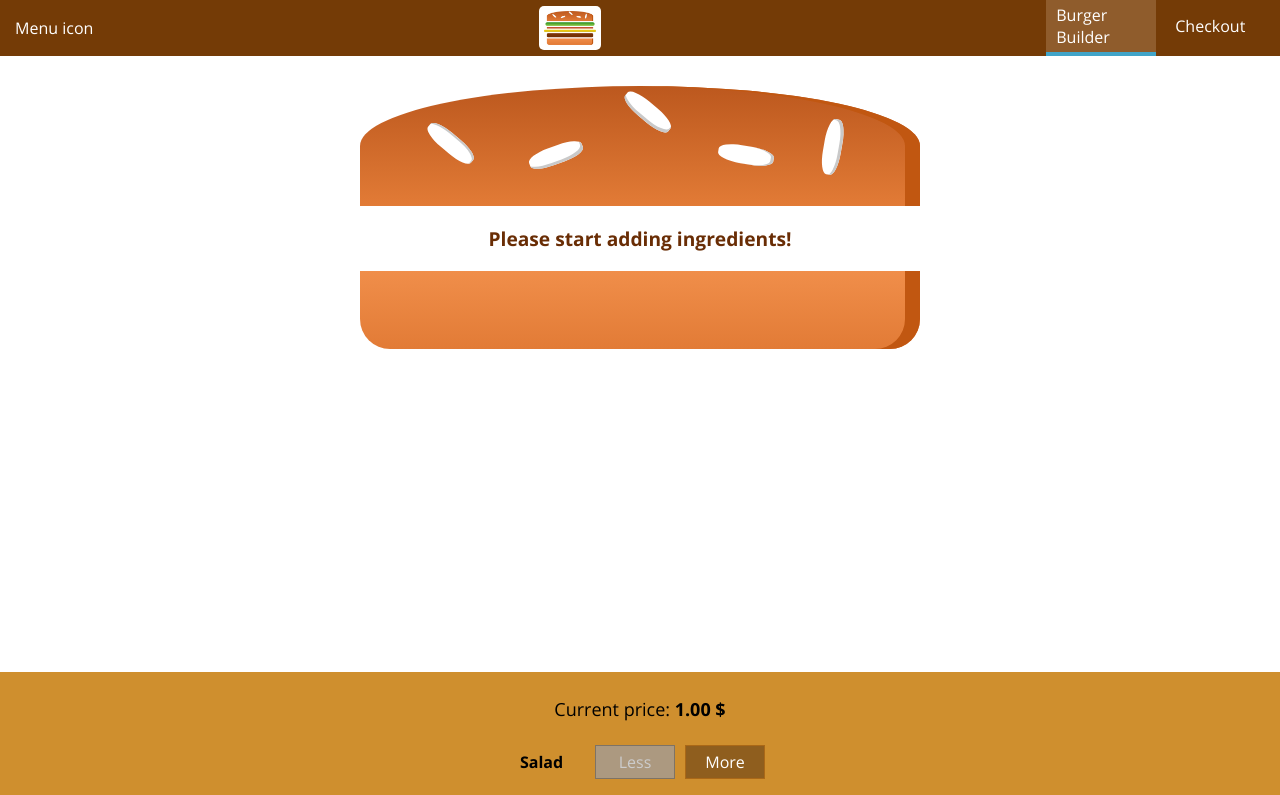
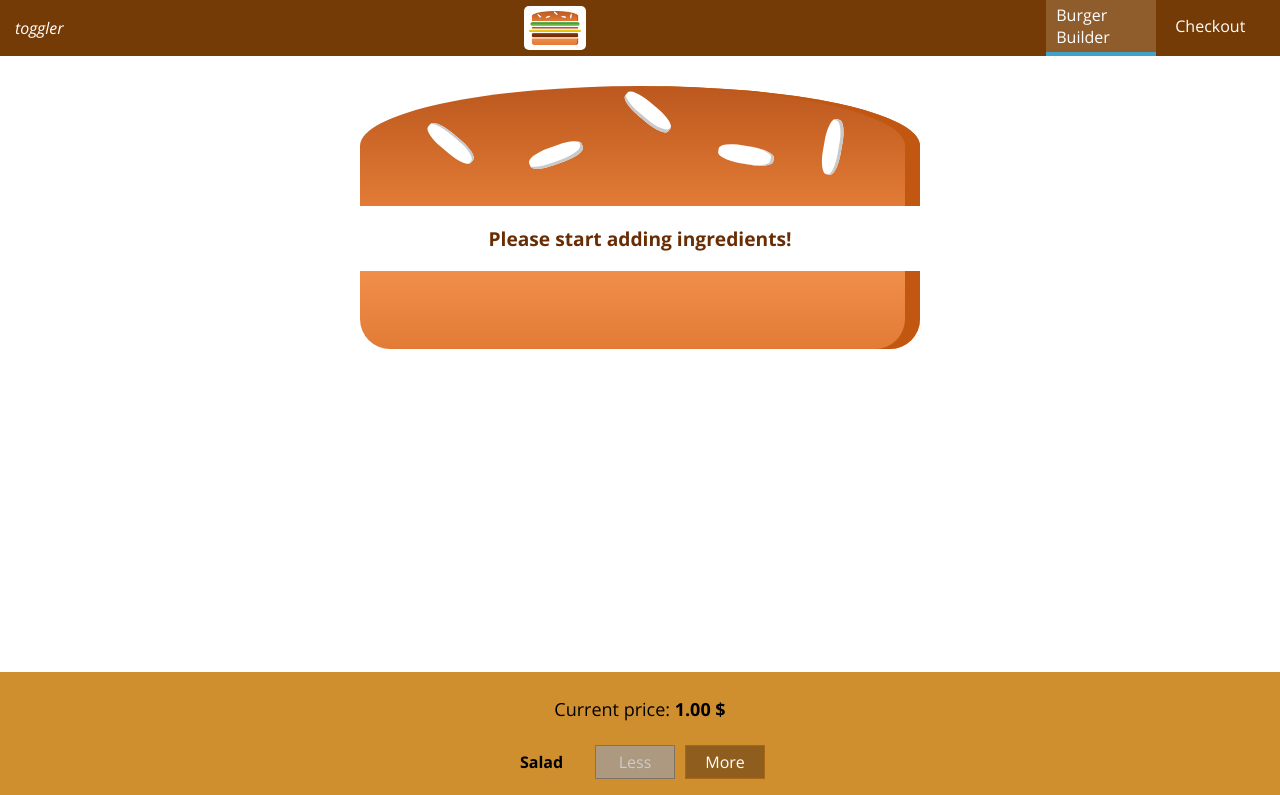
Before and after one commit to ChingizPro/burger-builder, a React (Create React App) app: page / in a window 1280 px wide. Shown: the top 795 px of the page. Built offline with nearby package versions, Linux system fonts and the light colour scheme.

Commit message:
Create a separate toggler component for sidedrawer menu

```diff
--- /dev/null
+++ b/src/Components/Navigation/SideDrawer/MenuToggler/MenuToggler.js
@@ -0,0 +1,7 @@
+import React from 'react';
+
+const MenuToggler = props => (
+    <div onClick={props.clicked}><em>toggler</em></div>
+)
+
+export default MenuToggler;
--- a/src/Components/Navigation/Toolbar/Toolbar.js
+++ b/src/Components/Navigation/Toolbar/Toolbar.js
@@ -3,10 +3,11 @@ import React from 'react';
 import classes from './Toolbar.module.css';
 import Logo from '../../Logo/Logo';
 import NavigationItems from '../NavigationItems/NavigationItems';
+import MenuToggler from '../SideDrawer/MenuToggler/MenuToggler';
 
 const Toolbar = props => (
     <div className={classes.Toolbar}>
-        <div onClick={props.menuClick}>Menu icon</div>
+        <MenuToggler clicked={props.menuClick} />
         <Logo height='77%' />
         <nav className={classes.DesktopOnly}>
             <NavigationItems />
```
Also changed, not shown: src/Components/Navigation/SideDrawer/MenuToggler/MenuToggler.module.css (added).
